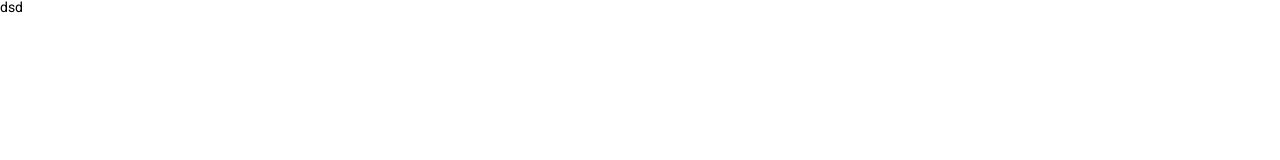
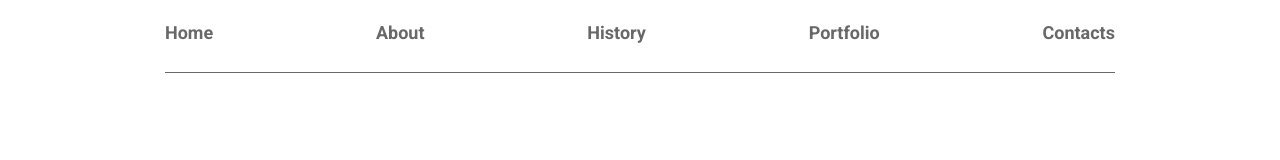
Before and after one commit to Croko-bit/aivazovski_page, a plain HTML site: page index.html in a window 1280 px wide. Drawn offline with Linux system fonts and the light colour scheme.

Commit message:
added header section

```diff
--- a/css/basic.css
+++ b/css/basic.css
@@ -39,7 +39,12 @@ h1,h2,h3,h4,h5,h6{font-size:inherit;font-weight: 400;}
 
 
 body {
-	margin: 0 auto;
 	background-color: var(--bg-main);
 	font-family: "Roboto", sans-serif;
 }
+
+.container {
+	max-width: 970px;
+    margin: 0 auto;
+	padding: 0 10px;
+}
--- /dev/null
+++ b/css/header.css
@@ -0,0 +1,61 @@
+.header {
+    padding: 24px 0 0 0;
+    /* border-bottom: 2px solid #828282; */
+}
+
+
+.nav {
+    width: 100%;
+}
+
+.nav::after {
+    content: "";
+    display: block;
+    width: 100%;
+    height: 1px;
+    margin: 30px 0 0 0;
+    background-color: var(--text-color);
+}
+
+.nav-list {
+    width: 100%;
+    display: flex;
+    justify-content: space-between;
+    align-items: center;
+}
+
+.nav-link {
+    color: var(--text-color);
+    font-size: 18px;
+    font-weight: 700;
+    position: relative;
+}
+
+.nav-link::after {
+    content: "";
+    position: absolute;
+    left: 0;
+    right: 100%;
+    bottom: -5px;
+    height: 1px;
+    background-color: var(--title-color);
+    transition: right 0.22s;
+
+}
+
+
+.nav-link:hover {
+    color: var(--title-color);
+}
+
+.nav-link:hover::after {
+    right: 0;
+    /* background-color: red; */
+}
+
+
+@media(max-width: 480px) {
+    .header {
+        display: none;
+    }
+}
--- a/css/variables.css
+++ b/css/variables.css
@@ -1,3 +1,6 @@
 :root {
     --bg-main: #fff;
+    --title-color: #070707;
+    --text-color: #686868;
+    --bg-grey: #F6F6F6;
 }
--- a/index.css
+++ b/index.css
@@ -1,2 +1,3 @@
 @import url(css/basic.css);
 @import url(css/variables.css);
+@import url(css/header.css);
--- a/index.html
+++ b/index.html
@@ -1,16 +1,40 @@
 <!DOCTYPE html>
 <html lang="en">
+
 <head>
     <meta charset="UTF-8">
     <meta name="viewport" content="width=device-width, initial-scale=1.0">
     <link rel="preconnect" href="https://fonts.googleapis.com">
     <link rel="preconnect" href="https://fonts.gstatic.com" crossorigin>
-    <link href="https://fonts.googleapis.com/css2?family=Roboto:ital,wght@0,100..900;1,100..900&display=swap" rel="stylesheet">
+    <link href="https://fonts.googleapis.com/css2?family=Roboto:ital,wght@0,100..900;1,100..900&display=swap"
+        rel="stylesheet">
     <link rel="icon" href="img/favicon.png" type="imgage/png">
     <link rel="stylesheet" href="index.css">
     <title>Aivazovski</title>
 </head>
+
 <body>
-    dsd
+    <header class="header" aria-label="header">
+        <div class="container">
+            <nav class="nav" aria-label="header navigation">
+                <ul class="nav-list" aria-label="header navigation list">
+                    <li><a href="#" class="nav-link" aria-label="link to home">Home</a></li>
+                    <li><a href="#" class="nav-link" aria-label="link to about">About</a></li>
+                    <li><a href="#" class="nav-link" aria-label="link to history">History</a></li>
+                    <li><a href="#" class="nav-link" aria-label="link to Portfolio">Portfolio</a></li>
+                    <li><a href="#" class="nav-link" aria-label="link to Contacts">Contacts</a></li>
+                </ul>
+            </nav>
+        </div>
+    </header>
+    <main>
+
+    </main>
+
+    <footer class="footer">
+
+    </footer>
+
 </body>
+
 </html>
```
